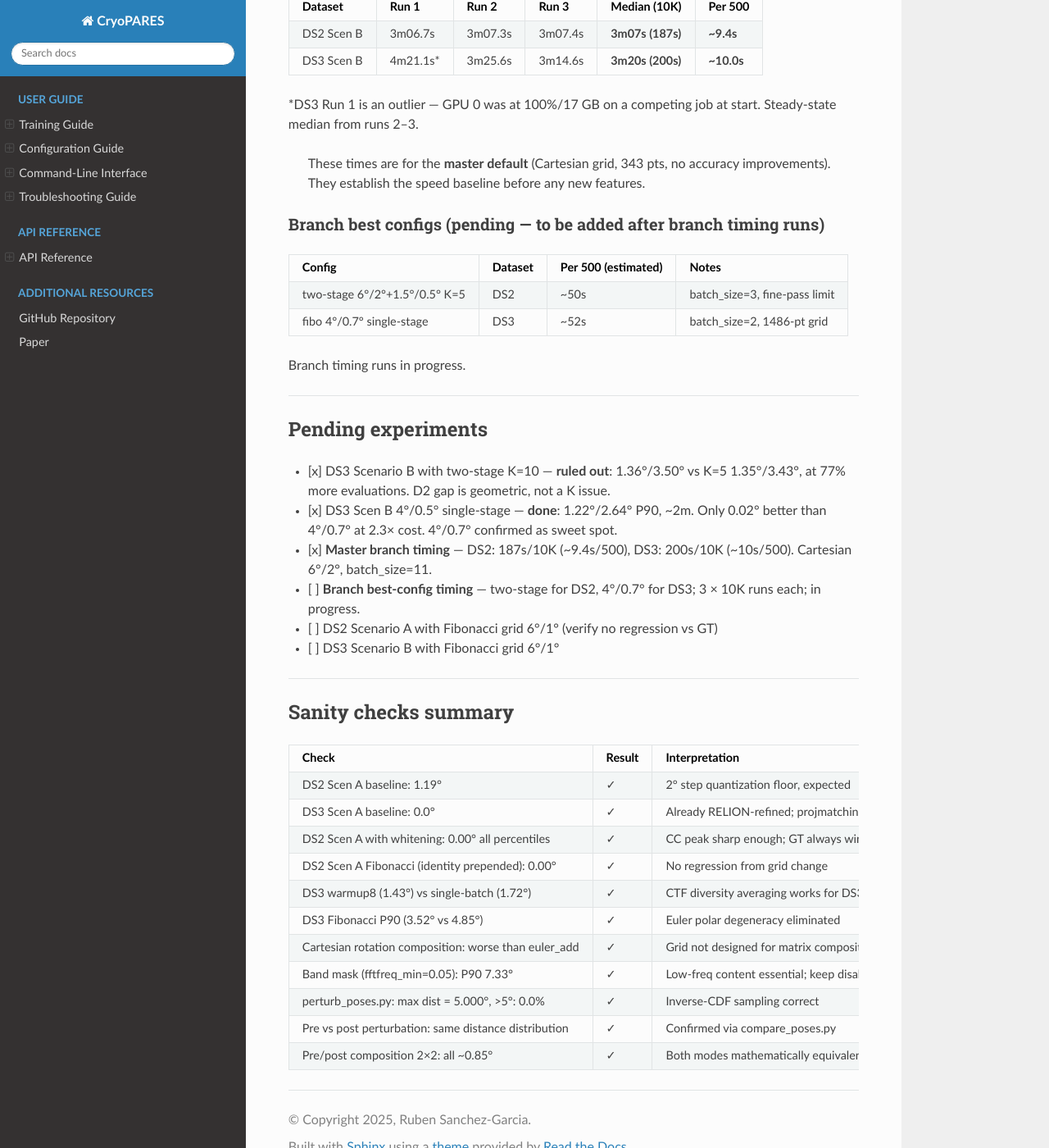
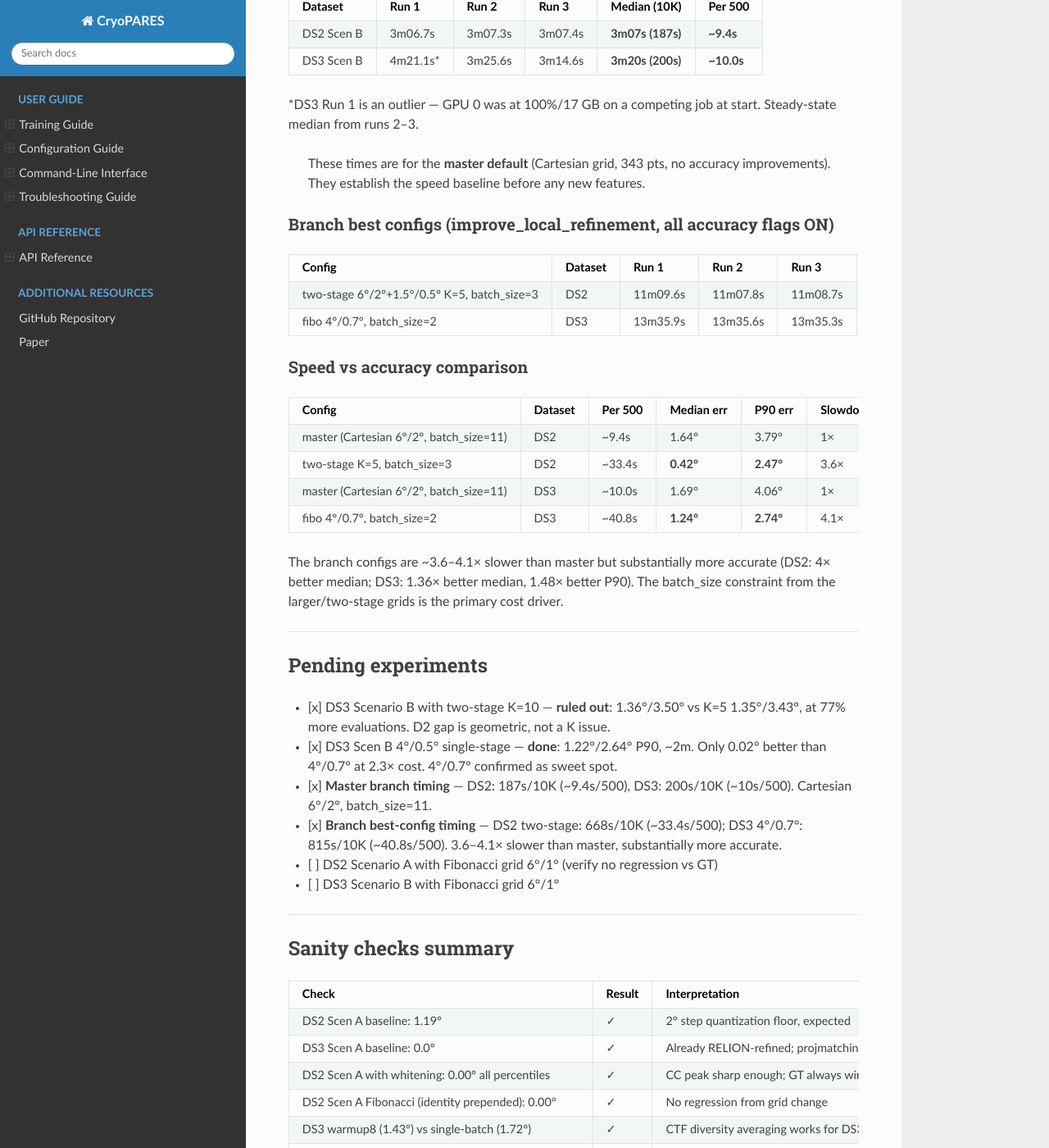
Before and after one commit to rsanchezgarc/cryoPARES, a Sphinx documentation site: the page built from docs/projmatching_benchmark_results.md, in a window 1280 px wide and 1400 px high, scrolled down 12940 px. Shown: the whole window at 82% size. Built offline with Sphinx 7.4.7 and the Read the Docs theme 3.1.0, drawn with Linux system fonts in a browser that asks for light colours.

Commit message:
add branch timing results and speed vs accuracy comparison

```diff
--- a/docs/projmatching_benchmark_results.md
+++ b/docs/projmatching_benchmark_results.md
@@ -515,14 +515,23 @@ Per-500 estimates = raw time ÷ 20.
 > These times are for the **master default** (Cartesian grid, 343 pts, no accuracy improvements).
 > They establish the speed baseline before any new features.
 
-### Branch best configs (pending — to be added after branch timing runs)
+### Branch best configs (improve_local_refinement, all accuracy flags ON)
 
-| Config | Dataset | Per 500 (estimated) | Notes |
-|--------|---------|---------------------|-------|
-| two-stage 6°/2°+1.5°/0.5° K=5 | DS2 | ~50s | batch_size=3, fine-pass limit |
-| fibo 4°/0.7° single-stage | DS3 | ~52s | batch_size=2, 1486-pt grid |
+| Config | Dataset | Run 1 | Run 2 | Run 3 | Median (10K) | Per 500 |
+|--------|---------|-------|-------|-------|--------------|---------|
+| two-stage 6°/2°+1.5°/0.5° K=5, batch_size=3 | DS2 | 11m09.6s | 11m07.8s | 11m08.7s | **11m08s (668s)** | **~33.4s** |
+| fibo 4°/0.7°, batch_size=2 | DS3 | 13m35.9s | 13m35.6s | 13m35.3s | **13m35s (815s)** | **~40.8s** |
 
-Branch timing runs in progress.
+### Speed vs accuracy comparison
+
+| Config | Dataset | Per 500 | Median err | P90 err | Slowdown vs master |
+|--------|---------|---------|-----------|---------|-------------------|
+| master (Cartesian 6°/2°, batch_size=11) | DS2 | ~9.4s | 1.64° | 3.79° | 1× |
+| two-stage K=5, batch_size=3 | DS2 | ~33.4s | **0.42°** | **2.47°** | 3.6× |
+| master (Cartesian 6°/2°, batch_size=11) | DS3 | ~10.0s | 1.69° | 4.06° | 1× |
+| fibo 4°/0.7°, batch_size=2 | DS3 | ~40.8s | **1.24°** | **2.74°** | 4.1× |
+
+The branch configs are ~3.6–4.1× slower than master but substantially more accurate (DS2: 4× better median; DS3: 1.36× better median, 1.48× better P90). The batch_size constraint from the larger/two-stage grids is the primary cost driver.
 
 ---
 
@@ -531,7 +540,7 @@ Branch timing runs in progress.
 - [x] DS3 Scenario B with two-stage K=10 — **ruled out**: 1.36°/3.50° vs K=5 1.35°/3.43°, at 77% more evaluations. D2 gap is geometric, not a K issue.
 - [x] DS3 Scen B 4°/0.5° single-stage — **done**: 1.22°/2.64° P90, ~2m. Only 0.02° better than 4°/0.7° at 2.3× cost. 4°/0.7° confirmed as sweet spot.
 - [x] **Master branch timing** — DS2: 187s/10K (~9.4s/500), DS3: 200s/10K (~10s/500). Cartesian 6°/2°, batch_size=11.
-- [ ] **Branch best-config timing** — two-stage for DS2, 4°/0.7° for DS3; 3 × 10K runs each; in progress.
+- [x] **Branch best-config timing** — DS2 two-stage: 668s/10K (~33.4s/500); DS3 4°/0.7°: 815s/10K (~40.8s/500). 3.6–4.1× slower than master, substantially more accurate.
 - [ ] DS2 Scenario A with Fibonacci grid 6°/1° (verify no regression vs GT)
 - [ ] DS3 Scenario B with Fibonacci grid 6°/1°
 
```
